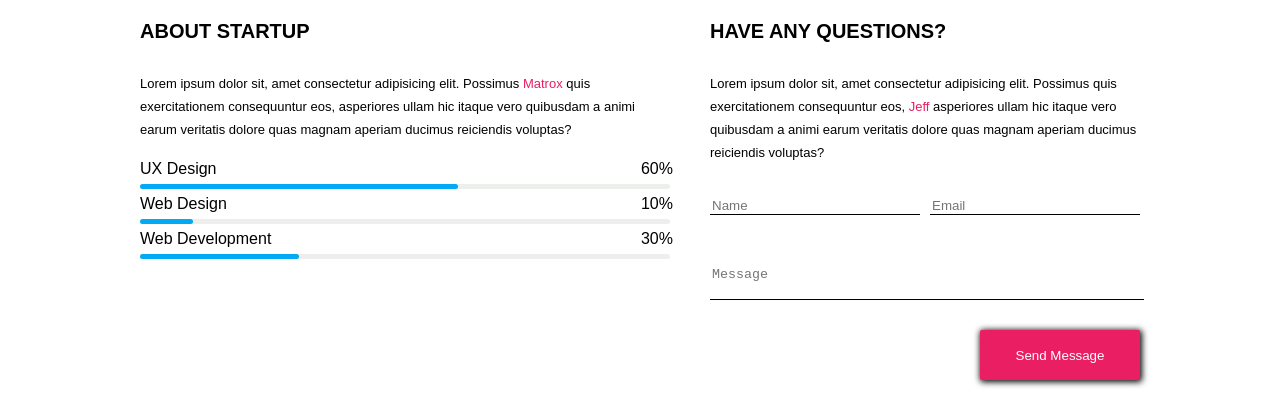
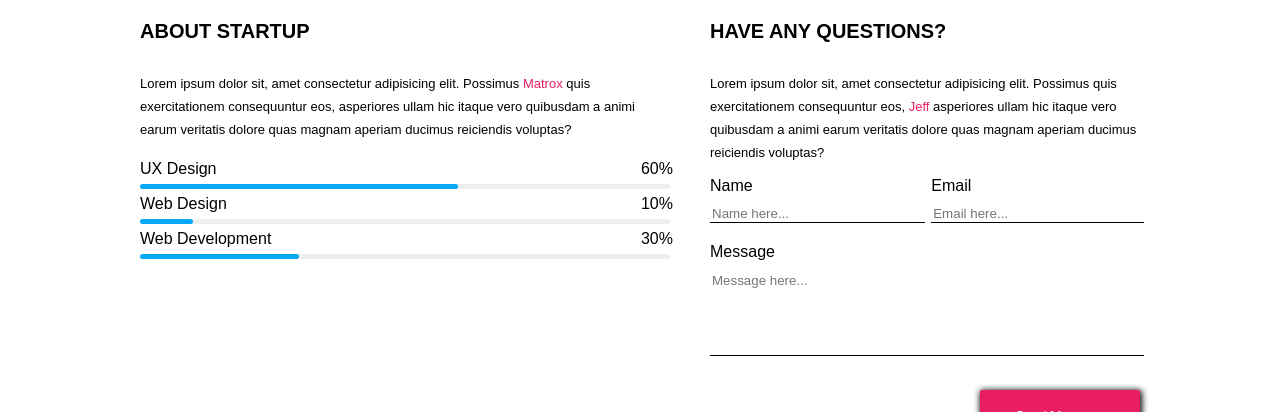
Before and after one commit to ModestasSinkevicius1/4-coming-soon, a website: page index.html in a window 1280 px wide. Shown: the part 825-1237 px from the top of the page. Drawn offline with Linux system fonts and the light colour scheme.

Commit message:
added labels for forms

```diff
--- a/index.html
+++ b/index.html
@@ -96,10 +96,19 @@
                 quas magnam aperiam ducimus reiciendis voluptas?
             </p>
             <form id="form-2-container">
-                <input type="text" name="txt-name" placeholder="Name">
-                <input type="text" name="txt-email-2" placeholder="Email">
+                <div>
+                    <label for="name-input">Name</label>
+                    <input type="text" name="txt-name" placeholder="Name here..." id="name-input">
+                </div>
+                <div>
+                    <label for="email-input">Email</label>
+                    <input type="text" name="txt-email-2" placeholder="Email here..." id="email-input">
+                </div>
             </form>
-            <textarea class="msg-textarea" placeholder="Message" form="form-2-container"></textarea>
+            <div>
+                <label for="msg-box">Message</label>
+                <textarea class="msg-textarea" placeholder="Message here..." form="form-2-container" id="msg-box"></textarea>
+            </div>
             <input type="button" name="btn-submit" class="btn" value="Send Message" form="form-2-container">
         </div>
       </div>
--- a/style/components/form.css
+++ b/style/components/form.css
@@ -28,16 +28,18 @@ input[name="txt-name"]:focus-visible{
 input[name="txt-email-2"],
 input[name="txt-name"]{
     border-color: black;
-    margin: 20px 0;
+    margin: 10px 0 20px;
     width: 100%;
 }
 
-form+textarea.msg-textarea{
-    margin: 30px 0;
+form+div>textarea.msg-textarea{
+    margin: 10px 0 30px;
     background-color: transparent;
     border-style: none;
     border-bottom: 1px solid black;
     width: 100%;
+    height: 80px;
     resize: none;
     outline: none;
+    font-family: inherit;
 }
```
